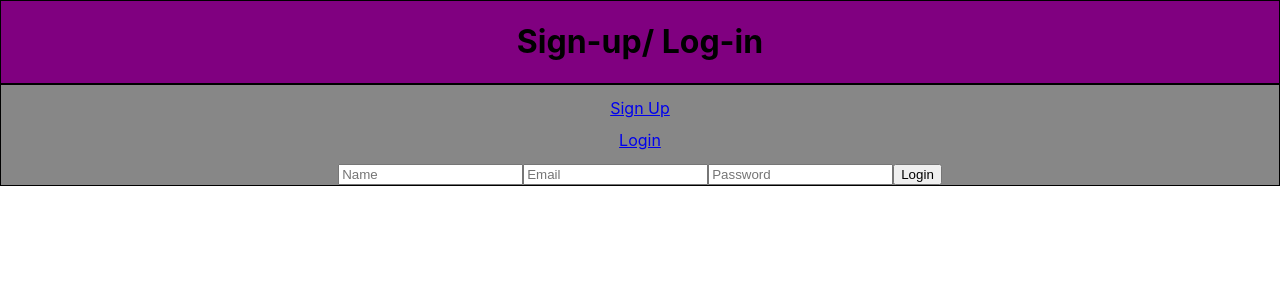
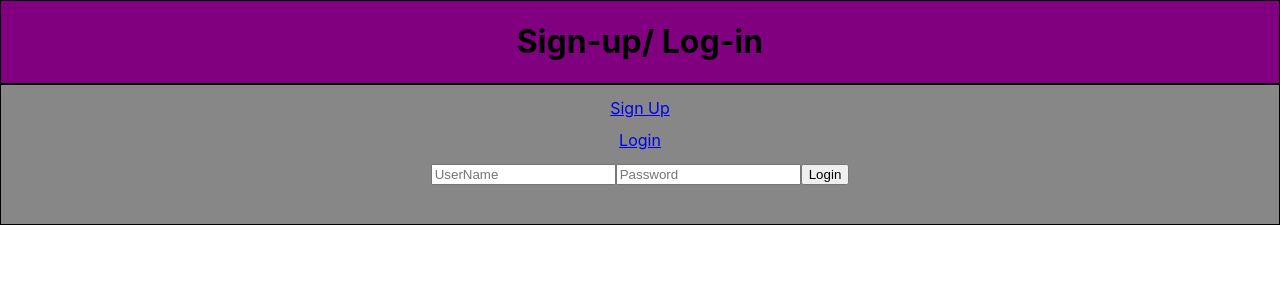
Before and after one commit to bw-party-planner/frontend-susan, a React (Create React App) app in the folder planning/: page /login in a window 1280 px wide. Shown: the top 300 px of the page. Built offline with nearby package versions, Linux system fonts and the light colour scheme.

Commit message:
final commit for the day

```diff
--- a/planning/src/App.js
+++ b/planning/src/App.js
@@ -1,6 +1,7 @@
 import React from 'react';
 import SignUpPage from './Components/SignUpPage';
 import './App.css';
+
 
 
 function App() {
@@ -11,6 +12,7 @@ function App() {
        </div>
        <div className='supage'>
        <SignUpPage />
+
        </div>
     </div>
 
--- a/planning/src/Components/LoginForm.js
+++ b/planning/src/Components/LoginForm.js
@@ -13,13 +13,9 @@ const LoginForm = ({values,errors,touched,status}) => {
   return(
     <div className="user-form">
       <Form>
-        <Field type='text' name='name' placeholder='Name'/>
+        <Field type='text' name='name' placeholder='UserName'/>
         {touched.name && errors.name && (
           <p className='error'>{errors.name}</p>
-        )}
-        <Field type = 'text' name='email' placeholder='Email'/>
-        {touched.email && errors.email && (
-          <p className='error'>{errors.email}</p>
         )}
         <Field type = 'text' name='password' placeholder='Password'/>
         {touched.password && errors.password && (
@@ -29,8 +25,7 @@ const LoginForm = ({values,errors,touched,status}) => {
       </Form>
       {users.map(user => (
         <ul key={user.id}>
-          <li>Name: {user.name}</li>
-          <li>Email: {user.email}</li>
+          <li>Username: {user.name}</li>
           <li>Password: {user.password}</li>
         </ul>
       ))}
@@ -39,17 +34,15 @@ const LoginForm = ({values,errors,touched,status}) => {
 }
 
 const FormikLoginForm = withFormik ({
-  mapPropsToValues({name, email, password}){
+  mapPropsToValues({name, password}){
     return {
       name: name || '',
-      email: email || '',
       password: password || ''
 
     };
   },
   validationSchema:Yup.object().shape({
     name: Yup.string().required("Your name is required here!!!"),
-    email: Yup.string().required("Your email is required here!!!"),
     password: Yup.string().required("Please insert a Password!!!!"),
 
   }),
--- a/planning/src/Components/SignUpForm.js
+++ b/planning/src/Components/SignUpForm.js
@@ -2,6 +2,7 @@ import React, {useState, useEffect} from 'react';
 import {withFormik, Form, Field, Formik} from 'formik';
 import * as Yup from 'yup';
 import axios from 'axios';
+import '../index.css';
 
 const SignUpForm = ({values,errors,touched,status}) => {
   const [users, setUsers] = useState([]);
@@ -13,7 +14,7 @@ const SignUpForm = ({values,errors,touched,status}) => {
   return(
     <div className="user-form">
       <Form>
-        <Field type='text' name='name' placeholder='Name'/>
+        <Field type='text' name='name' placeholder='Username'/>
         {touched.name && errors.name && (
           <p className='error'>{errors.name}</p>
         )}
@@ -29,7 +30,7 @@ const SignUpForm = ({values,errors,touched,status}) => {
       </Form>
       {users.map(user => (
         <ul key={user.id}>
-          <li>Name: {user.name}</li>
+          <li>UserName: {user.name}</li>
           <li>Email: {user.email}</li>
           <li>Password: {user.password}</li>
         </ul>
--- a/planning/src/Components/SignUpPage.js
+++ b/planning/src/Components/SignUpPage.js
@@ -3,6 +3,7 @@ import LoginForm from './LoginForm';
 import SignUpForm from './SignUpForm';
 import {Link, Route} from 'react-router-dom';
 import '../index.css';
+
 
 function SignUpPage() {
 return(
@@ -16,7 +17,7 @@ return(
     <Route exact path='/sign-up' component={SignUpForm}/>
     <Route exact path='/login' component={LoginForm}/>
   </div>
-)
+ )
 }
 
 export default SignUpPage;
--- a/planning/src/index.css
+++ b/planning/src/index.css
@@ -19,3 +19,11 @@ code {
   .login{
   margin:1%;
   }
+
+
+  Form {
+    padding-bottom: 3%;
+  }
+  ul {
+    list-style: none;
+  }
```
